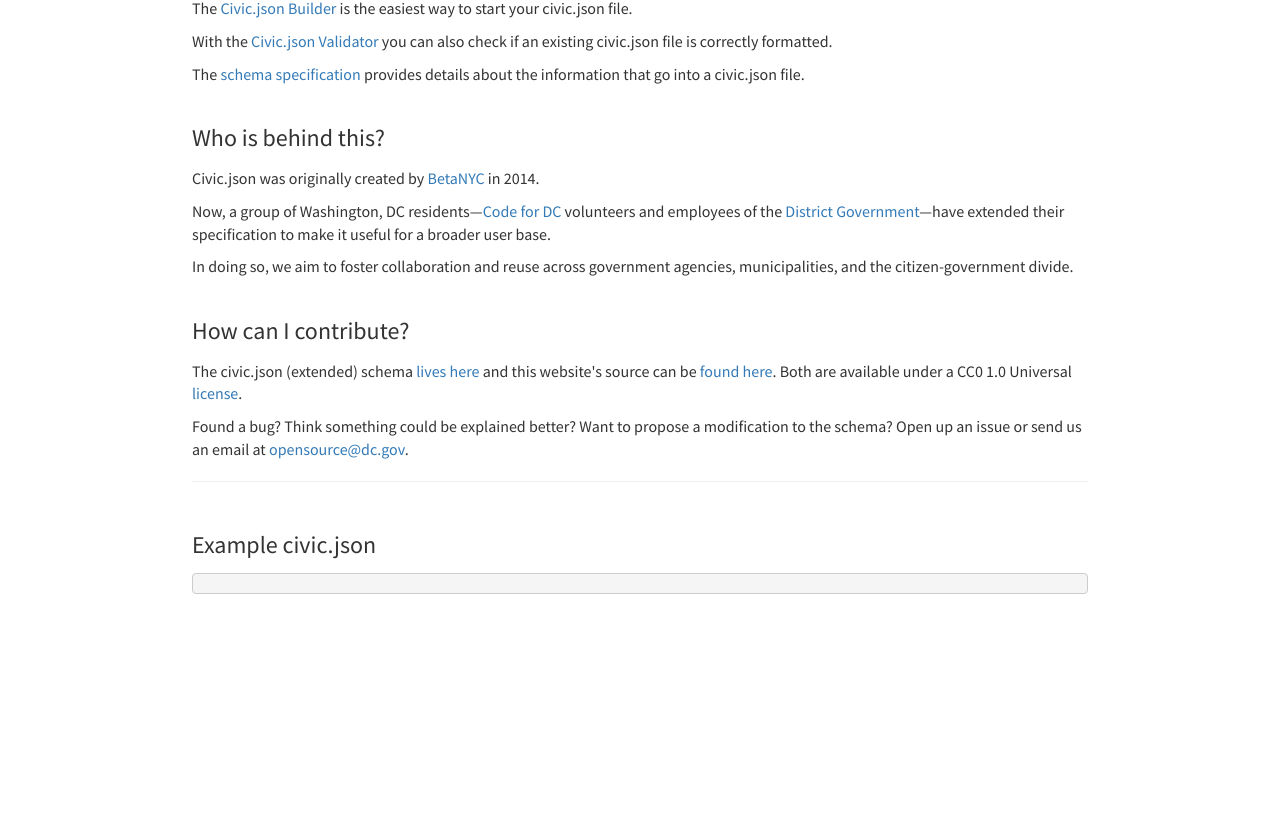
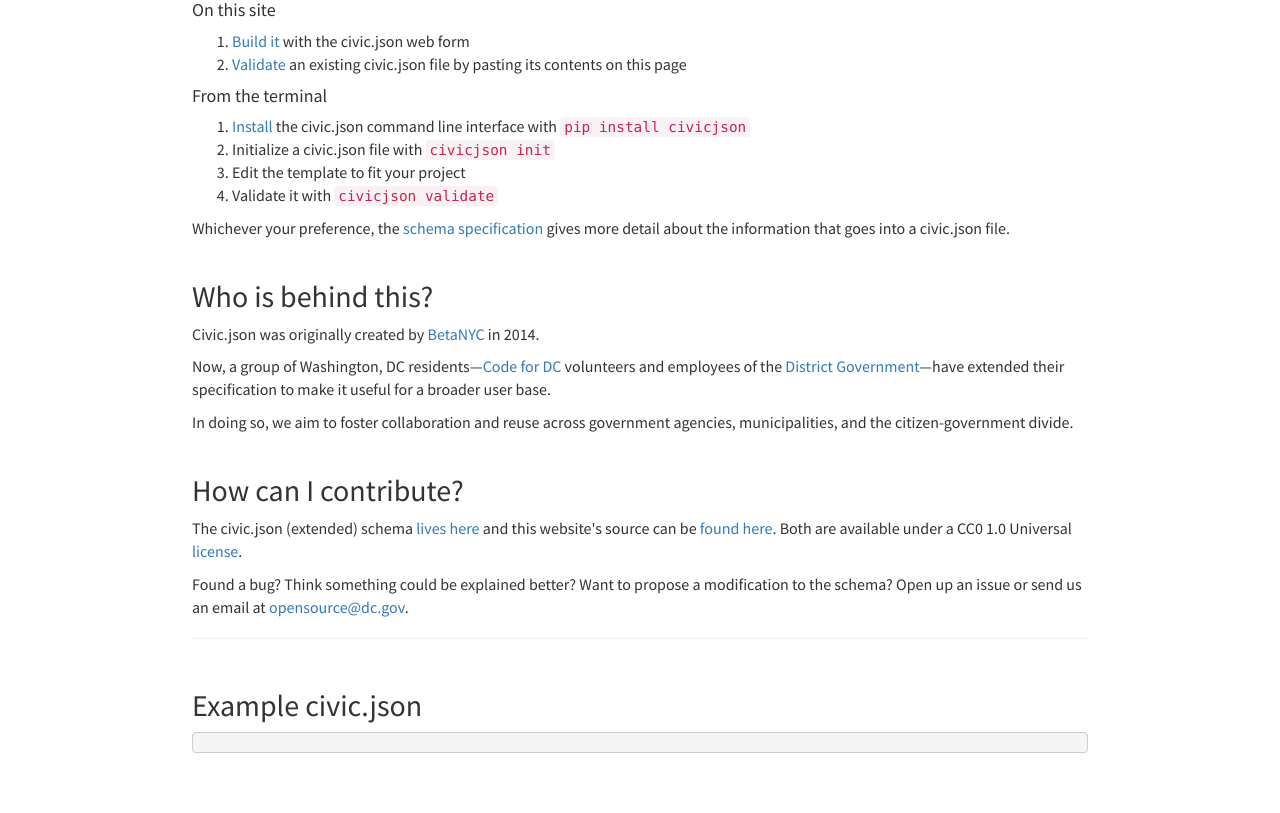
Before and after one commit to DCgov/civic.json, a plain HTML site: page index.html in a window 1280 px wide. Shown: the part 538-1351 px from the top of the page. Before the commit the page ends 1192 px from the top, so only its background shows below. Drawn offline with nearby package versions, Linux system fonts and the light colour scheme; no server answers.

Commit message:
Add CLI info to civic.json site

```diff
--- a/index.html
+++ b/index.html
@@ -23,7 +23,7 @@
             <p>document your project for the betterment of humankind</p></div>
         </div>
         <div class="center-block form" id="what">
-            <h3>What is civic.json?</h3>
+            <h2>What is civic.json?</h2>
             <p>So you've coded up a super awesome tool for your community. Now what? You want to share it, of course!</p>
             <p>Well, civic.json is here to help.</p>
             <p>It's a small file you put in the base of your project's public repository. Fill it with information explaining what your project's about, its development status, who helped build it, and where people can learn more.</p>
@@ -31,25 +31,35 @@
             <p>Want to see an example? Here's <a href="#example">one for the civic.json specification</a>, itself!</p>
         </div>
         <div class="center-block form" id="how">
-            <h3>OK, how do I create one?</h3>
-            <p>The <a href="./builder.html">Civic.json Builder</a> is the easiest way to start your civic.json file.</p>
-            <p>With the <a href="./validator.html">Civic.json Validator</a> you can also check if an existing civic.json file is correctly formatted.</p>
-            <p>The <a href="./specification.html">schema specification</a> provides details about the information that go into a civic.json file.</p>
+            <h2>OK, how do I create one?</h2>
+            <h4>On this site</h4>
+            <ol>
+                <li><a href="./builder.html">Build it</a> with the civic.json web form</li>
+                <li><a href="./validator.html">Validate</a> an existing civic.json file by pasting its contents on this page</li>
+            </ol>
+            <h4>From the terminal</h4>
+            <ol>
+                <li><a href="https://github.com/DCgov/civic.json-cli/blob/master/README.rst">Install</a> the civic.json command line interface with <code>pip install civicjson</code></li>
+                <li>Initialize a civic.json file with <code>civicjson init</code></li>
+                <li>Edit the template to fit your project</li>
+                <li>Validate it with <code>civicjson validate</code></li>
+            </ol>
+            <p>Whichever your preference, the <a href="./specification.html">schema specification</a> gives more detail about the information that goes into a civic.json file.</p>
         </div>
         <div class="center-block form" id="who">
-            <h3>Who is behind this?</h3>
+            <h2>Who is behind this?</h2>
             <p>Civic.json was originally created by <a href="https://github.com/BetaNYC/civic.json">BetaNYC</a> in 2014.</p>
             <p>Now, a group of Washington, DC residents—<a href="http://codefordc.org/projects/">Code for DC</a> volunteers and employees of the <a href="https://github.com/DCgov">District Government</a>—have extended their specification to make it useful for a broader user base.</p>
             <p>In doing so, we aim to foster collaboration and reuse across government agencies, municipalities, and the citizen-government divide.</p>
         </div>
         <div class="center-block form" id="contributing">
-            <h3>How can I contribute?</h3>
+            <h2>How can I contribute?</h2>
             <p>The civic.json (extended) schema <a href="https://github.com/dcgov/civic.json/tree/master">lives here</a> and this website's source can be <a href="https://github.com/dcgov/civic.json/tree/gh-pages">found here</a>. Both are available under a CC0 1.0 Universal <a href="https://github.com/DCgov/civic.json/blob/master/LICENSE.md">license</a>.</p>
             <p>Found a bug? Think something could be explained better? Want to propose a modification to the schema? Open up an issue or send us an email at <a href="mailto:opensource@dc.gov">opensource@dc.gov</a>.</p>
             <hr>
         </div>
         <div class="center-block form" id="example">
-            <h3>Example civic.json</h3>
+            <h2>Example civic.json</h2>
             <pre id="example_json"></pre>
         </div>
     </div>
```
